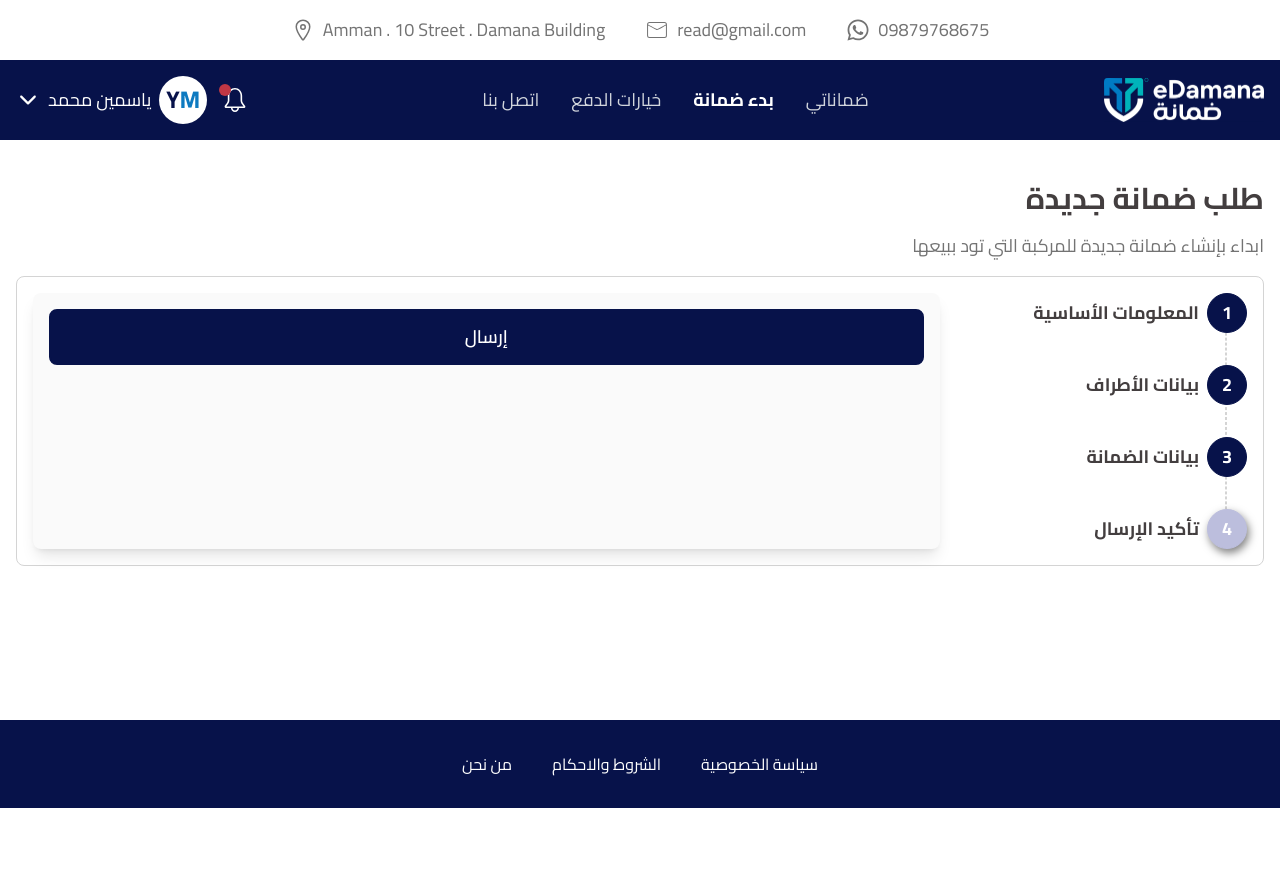
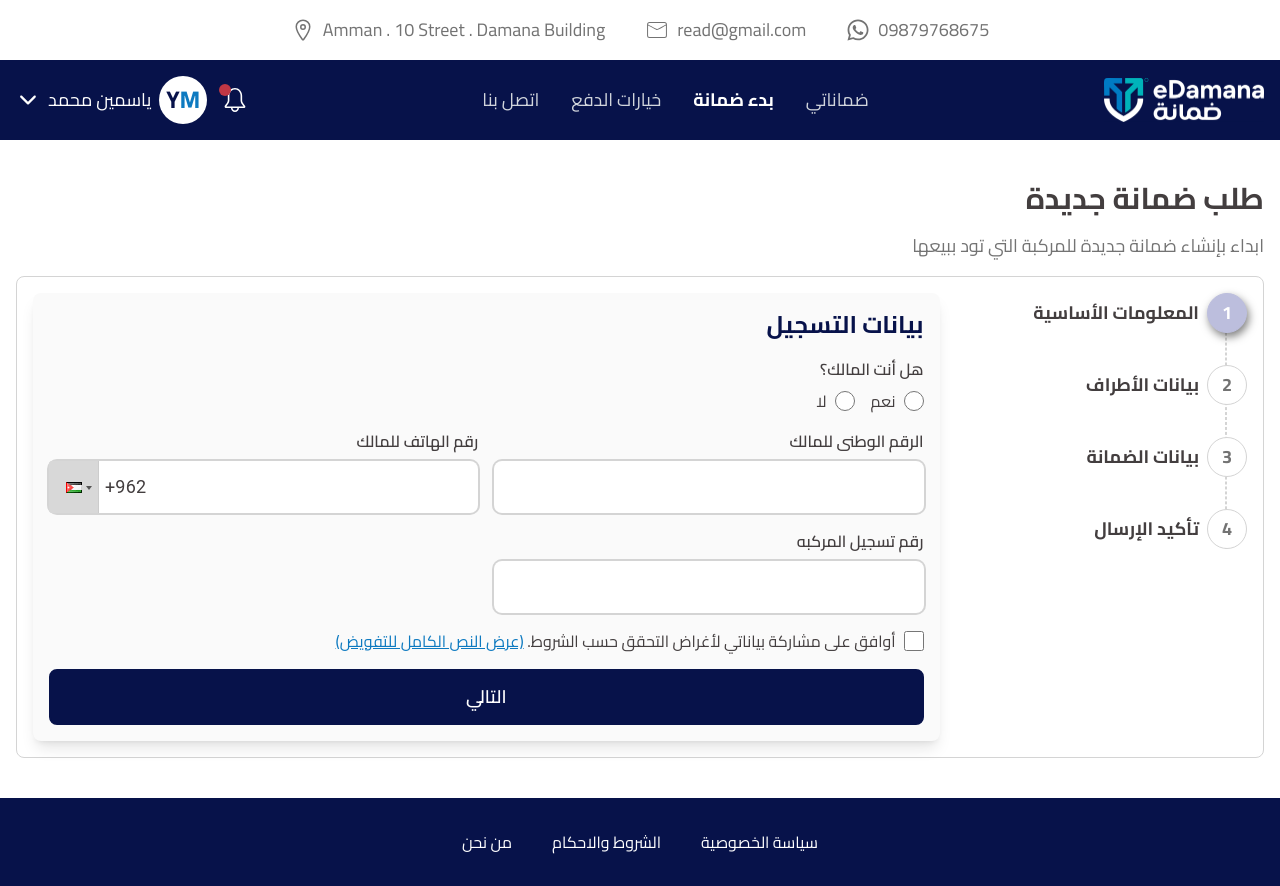
Before and after one commit to WalidMostafa30/Damana, a React (Vite) app: page /add-damana in a window 1280 px wide. Before the commit the page ends 808 px from the top, so only its background shows below. Built offline with nearby package versions, Linux system fonts and the light colour scheme.

Commit message:
before modal2

```diff
--- a/src/components/layout/Header/Header.jsx
+++ b/src/components/layout/Header/Header.jsx
@@ -50,7 +50,7 @@ const Header = () => {
           </NavLink>
           <NavLink
             onClick={() => setOpenNav(false)}
-            to="/contact-us"
+            to="/payment-options"
             className="navLink"
           >
             اتصل بنا
--- a/src/index.css
+++ b/src/index.css
@@ -77,7 +77,7 @@ html {
   }
 
   .navLink {
-    @apply text-lg text-gray-300 duration-300 not-last:pb-2 not-last:border-b lg:not-last:pb-0 lg:not-last:border-0;
+    @apply text-lg text-gray-300 duration-300 not-last:pb-2 not-last:border-b not-last:border-neutral-300/40 lg:not-last:pb-0 lg:not-last:border-0;
 
     &.active,
     &:hover {
--- a/src/pages/AddDamana/AddDamana.jsx
+++ b/src/pages/AddDamana/AddDamana.jsx
@@ -32,7 +32,7 @@ const validationSchemas = [
 ];
 
 const AddDamana = () => {
-  const [step, setStep] = useState(3);
+  const [step, setStep] = useState(0);
 
   const formik = useFormik({
     initialValues: {
--- a/src/pages/AddDamana/steps/Step0.jsx
+++ b/src/pages/AddDamana/steps/Step0.jsx
@@ -45,7 +45,14 @@ const Step0 = ({ formik, getError }) => {
           name="ownerNationalId"
           type="number"
         />
-        <MainInput label="رقم الهاتف للمالك" name="ownerPhone" type="tel" />
+        <MainInput
+          label="رقم الهاتف للمالك"
+          name="ownerPhone"
+          type="tel"
+          onChange={formik.handleChange}
+          onBlur={formik.handleBlur}
+          error={getError("ownerPhone")}
+        />
         <MainInput
           label="رقم تسجيل المركبه"
           name="vehicleRegistrationNumber"
--- a/src/pages/Home/Purchase.jsx
+++ b/src/pages/Home/Purchase.jsx
@@ -4,7 +4,7 @@ import noDataImg from "../../assets/images/No data-pana 1.png";
 import { Link } from "react-router-dom";
 import InfiniteScroll from "react-infinite-scroll-component";
 
-const allDamanat = Array.from({ length: 30 }, (_, i) => ({
+const allDamanat = Array.from({ length: 15 }, (_, i) => ({
   id: i + 1,
   hours: 3,
   number: `13212312213-${i + 1}`,
@@ -15,7 +15,7 @@ const allDamanat = Array.from({ length: 30 }, (_, i) => ({
 }));
 
 const Purchase = () => {
-  const [items, setItems] = useState(allDamanat.slice(0, 10)); // نبدأ بـ 10 عناصر
+  const [items, setItems] = useState(allDamanat.slice(0, 5));
   const [hasMore, setHasMore] = useState(true);
 
   // دالة تحميل بيانات إضافية
@@ -29,7 +29,7 @@ const Purchase = () => {
     setTimeout(() => {
       setItems((prev) => [
         ...prev,
-        ...allDamanat.slice(prev.length, prev.length + 10),
+        ...allDamanat.slice(prev.length, prev.length + 5),
       ]);
     }, 1000);
   };
--- a/src/pages/Home/Sale.jsx
+++ b/src/pages/Home/Sale.jsx
@@ -4,7 +4,7 @@ import noDataImg from "../../assets/images/No data-pana 1.png";
 import { Link } from "react-router-dom";
 import InfiniteScroll from "react-infinite-scroll-component";
 
-const allDamanat = Array.from({ length: 30 }, (_, i) => ({
+const allDamanat = Array.from({ length: 15 }, (_, i) => ({
   id: i + 1,
   hours: 3,
   number: `13212312213-${i + 1}`,
@@ -15,7 +15,7 @@ const allDamanat = Array.from({ length: 30 }, (_, i) => ({
 }));
 
 const Sale = () => {
-  const [items, setItems] = useState(allDamanat.slice(0, 10)); // نبدأ بـ 10 عناصر
+  const [items, setItems] = useState(allDamanat.slice(0, 5));
   const [hasMore, setHasMore] = useState(true);
 
   // دالة تحميل بيانات إضافية
@@ -29,7 +29,7 @@ const Sale = () => {
     setTimeout(() => {
       setItems((prev) => [
         ...prev,
-        ...allDamanat.slice(prev.length, prev.length + 10),
+        ...allDamanat.slice(prev.length, prev.length + 5),
       ]);
     }, 1000);
   };
--- a/src/pages/PaymentOptions/PaymentOptions.jsx
+++ b/src/pages/PaymentOptions/PaymentOptions.jsx
@@ -62,10 +62,10 @@ const PaymentOptions = () => {
             <img src={method.logo} alt={method.name} loading="lazy" />
 
             <div>
-              <h3 className="text-lg font-semibold text-gray-800 mb-3">
+              <h3 className="text-lg font-semibold text-gray-800 mb-2">
                 يمكنك الدفع باستخدام الرقم المرجعي للحركة من خلال:
               </h3>
-              <ul className="space-y-2 text-neutral-500">
+              <ul className="lg:space-y-2 text-neutral-500">
                 {method.options.map((option, index) => (
                   <li
                     key={index}
```
